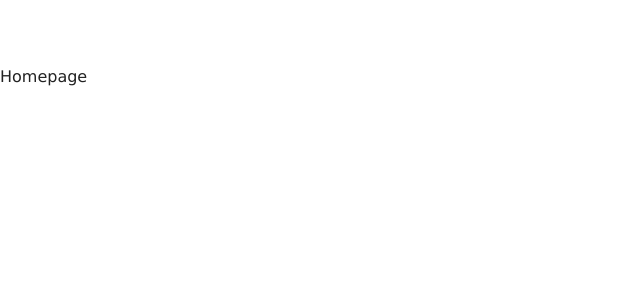
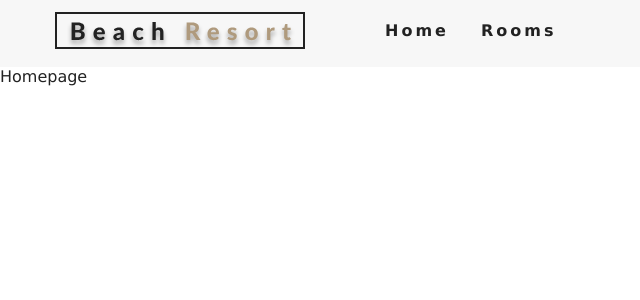
Before and after one commit to KateChantha/resort-content, a React (Create React App) app: page / in a window 1280 px wide. Shown: the top 300 px of the page, without its empty margins (0-640 px from the left). Built offline with nearby package versions, Linux system fonts and the light colour scheme.

Commit message:
create Navbar and toggle nav links

```diff
--- a/public/index.html
+++ b/public/index.html
@@ -16,8 +16,6 @@
     <title>Resort App</title>
   </head>
   <body>
-    <noscript>You need to enable JavaScript to run this app.</noscript>
     <div id="root"></div>
-
   </body>
 </html>
--- a/src/App.js
+++ b/src/App.js
@@ -5,11 +5,13 @@
 import Rooms from './pages/Rooms';
 import RoomInfo from './pages/RoomInfo';
 import Error from './pages/Error';
+import Navbar from './components/Navbar';
 import './App.css';
 
 const App = props => {
   return (
     <React.Fragment>
+      <Navbar />
       <Switch>
         <Route exact path="/" component={Home} />
         <Route exact path="/rooms" component={Rooms} />
--- /dev/null
+++ b/src/components/Navbar.js
@@ -0,0 +1,44 @@
+import React, { Component } from 'react';
+import { Link } from 'react-router-dom';
+import { FaAlignRight } from "react-icons/fa";
+import logo from "../images/logo.svg";
+
+export default class Navbar extends Component {
+  state={
+    isOpen: false
+  }
+  handleToggle = () => {
+    this.setState({isOpen: !this.state.isOpen})
+  }
+
+  render() {
+    return (
+      <nav className="navbar">
+        <div className="nav-center">
+          <div className="nav-header">
+            <Link to="/">
+              <img src={logo} alt="Beach Resort" />
+            </Link>
+            <button
+              type="button"
+              className="nav-btn"
+              onClick={this.handleToggle}
+            >
+              <FaAlignRight className="nav-icon" />
+            </button>
+          </div>
+          <ul
+            className={this.state.isOpen ? "nav-links show-nav" : "nav-links"}
+          >
+            <li>
+              <Link to="/">Home</Link>
+            </li>
+            <li>
+              <Link to="/rooms">Rooms</Link>
+            </li>
+          </ul>
+        </div>
+      </nav>
+    )
+  }
+}
```
Also changed, not shown: 2 other files (tests, documents, lock files or other folders).
